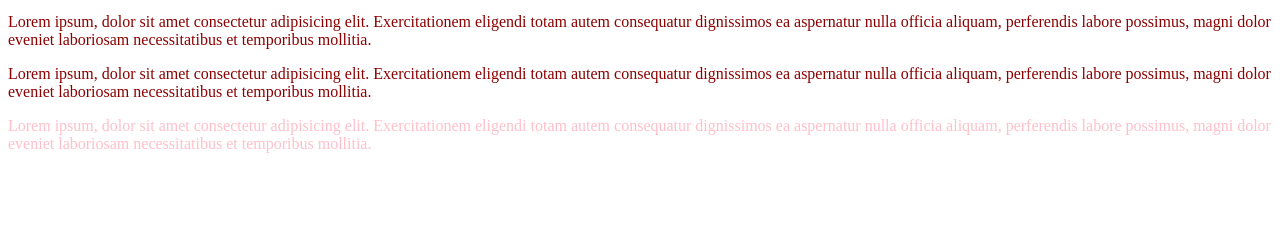
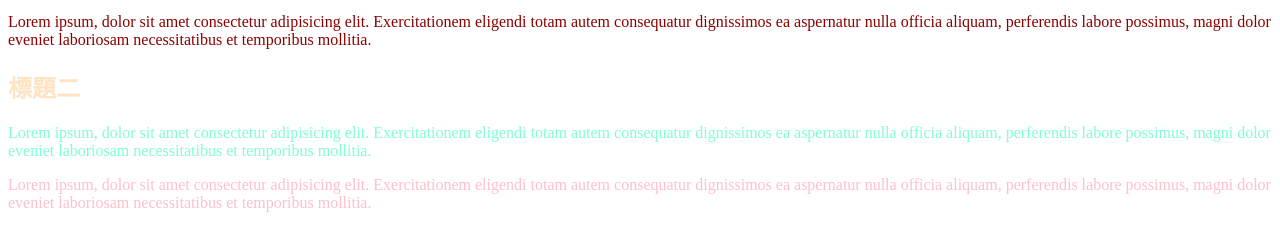
Before and after one commit to fiahuang/project2, a plain HTML site: page index.html in a window 1280 px wide. Shown: the part 128-378 px from the top of the page. Drawn offline with Linux system fonts and the light colour scheme.

Commit message:
新增h2和修改CSS

```diff
--- a/all.css
+++ b/all.css
@@ -13,3 +13,11 @@ p {
 .happy {
     color: pink;
 }
+
+.pupu {
+    color: aquamarine;
+}
+
+h2 {
+    color: bisque;
+}
--- a/index.html
+++ b/index.html
@@ -10,7 +10,8 @@
     <h1>標題</h1>
     <p>Lorem ipsum, dolor sit amet consectetur adipisicing elit. Exercitationem eligendi totam autem consequatur dignissimos ea aspernatur nulla officia aliquam, perferendis labore possimus, magni dolor eveniet laboriosam necessitatibus et temporibus mollitia.</p>
     <p>Lorem ipsum, dolor sit amet consectetur adipisicing elit. Exercitationem eligendi totam autem consequatur dignissimos ea aspernatur nulla officia aliquam, perferendis labore possimus, magni dolor eveniet laboriosam necessitatibus et temporibus mollitia.</p>
-    <p>Lorem ipsum, dolor sit amet consectetur adipisicing elit. Exercitationem eligendi totam autem consequatur dignissimos ea aspernatur nulla officia aliquam, perferendis labore possimus, magni dolor eveniet laboriosam necessitatibus et temporibus mollitia.</p>
+    <h2>標題二</h2>
+    <p class="pupu">Lorem ipsum, dolor sit amet consectetur adipisicing elit. Exercitationem eligendi totam autem consequatur dignissimos ea aspernatur nulla officia aliquam, perferendis labore possimus, magni dolor eveniet laboriosam necessitatibus et temporibus mollitia.</p>
     <p class="happy">Lorem ipsum, dolor sit amet consectetur adipisicing elit. Exercitationem eligendi totam autem consequatur dignissimos ea aspernatur nulla officia aliquam, perferendis labore possimus, magni dolor eveniet laboriosam necessitatibus et temporibus mollitia.</p>
 </body>
 </html>
```
